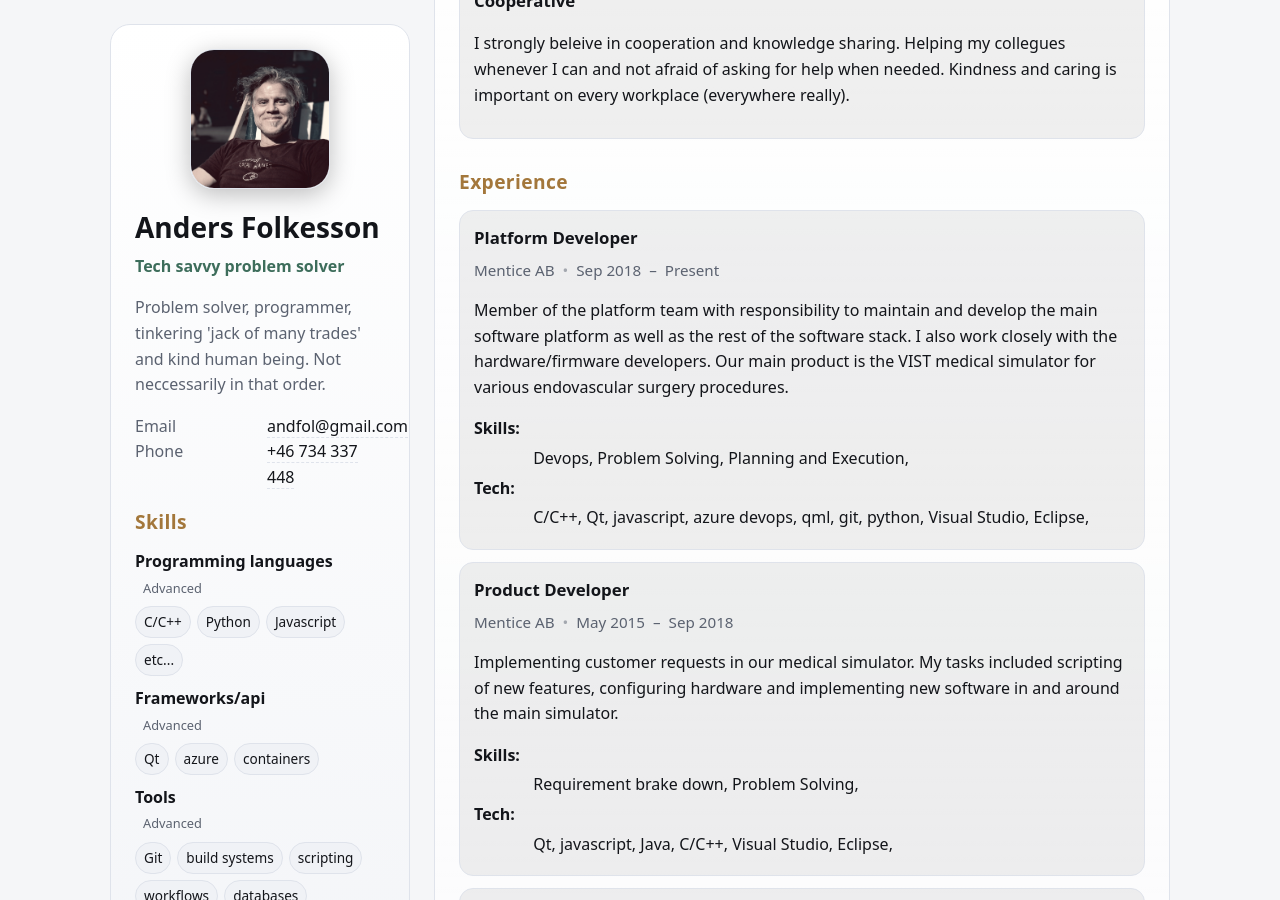
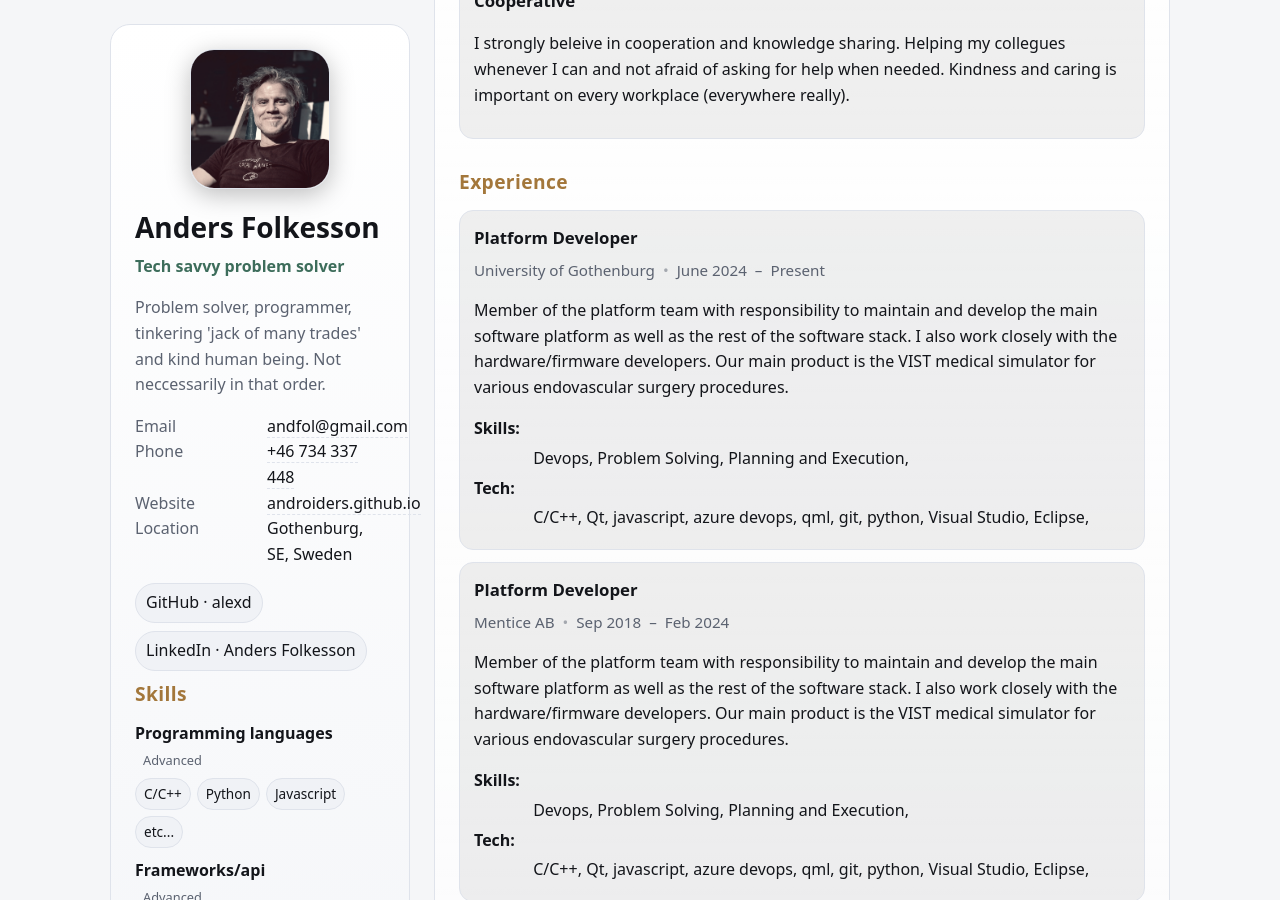
Before and after one commit to androiders/androiders.github.io, a Jekyll site: the page built from resume.md, in a window 1280 px wide and 900 px high, scrolled down 472 px. Built offline with Jekyll 4.4.1, drawn with Linux system fonts in a browser that asks for light colours.

Commit message:
update personal info

```diff
--- a/_data/resume.json
+++ b/_data/resume.json
@@ -3,12 +3,15 @@
         "name":"Anders Folkesson",
         "label":"Tech savvy problem solver",
         "image": "/assets/img/me.jpg",
-        "residence":"Gothenburg",
+         "location": { "city": "Gothenburg", "region": "SE", "country": "Sweden" },
         "phone": "+46 734 337 448",
         "email":"andfol@gmail.com",
         "description":"Software developer, tinkerer, kind human",
-        "github":"github.com/androiders",
-        "linkedin":"linkedin.com/in/andersfolkesson",
+        "url": "androiders.github.io",
+        "profiles": [
+            { "network": "GitHub", "username": "alexd", "url": "github.com/androiders" },
+            { "network": "LinkedIn", "username": "Anders Folkesson", "url": "https://linkedin.com/in/AndersFolkesson" }
+        ],
         "summary":"Problem solver, programmer, tinkering 'jack of many trades' and kind human being. Not neccessarily in that order."
     },
     "talents": [
@@ -73,9 +76,18 @@
     ],
     "work":[
         {
+            "name":"University of Gothenburg",
+            "startDate":"June 2024",
+            "endDate":"Present",
+            "position": "Platform Developer",
+            "summary":"Member of the platform team with responsibility to maintain and develop the main software platform as well as the rest of the software stack. I also work closely with the hardware/firmware developers. Our main product is the VIST medical simulator for various endovascular surgery procedures.",
+            "tech":["C/C++"," Qt"," javascript"," azure devops"," qml"," git"," python"," Visual Studio", " Eclipse"],
+            "highlights":["Devops", " Problem Solving"," Planning and Execution"]
+        },
+        {
             "name":"Mentice AB",
             "startDate":"Sep 2018",
-            "endDate":"Present",
+            "endDate":"Feb 2024",
             "position": "Platform Developer",
             "summary":"Member of the platform team with responsibility to maintain and develop the main software platform as well as the rest of the software stack. I also work closely with the hardware/firmware developers. Our main product is the VIST medical simulator for various endovascular surgery procedures.",
             "tech":["C/C++"," Qt"," javascript"," azure devops"," qml"," git"," python"," Visual Studio", " Eclipse"],
```
